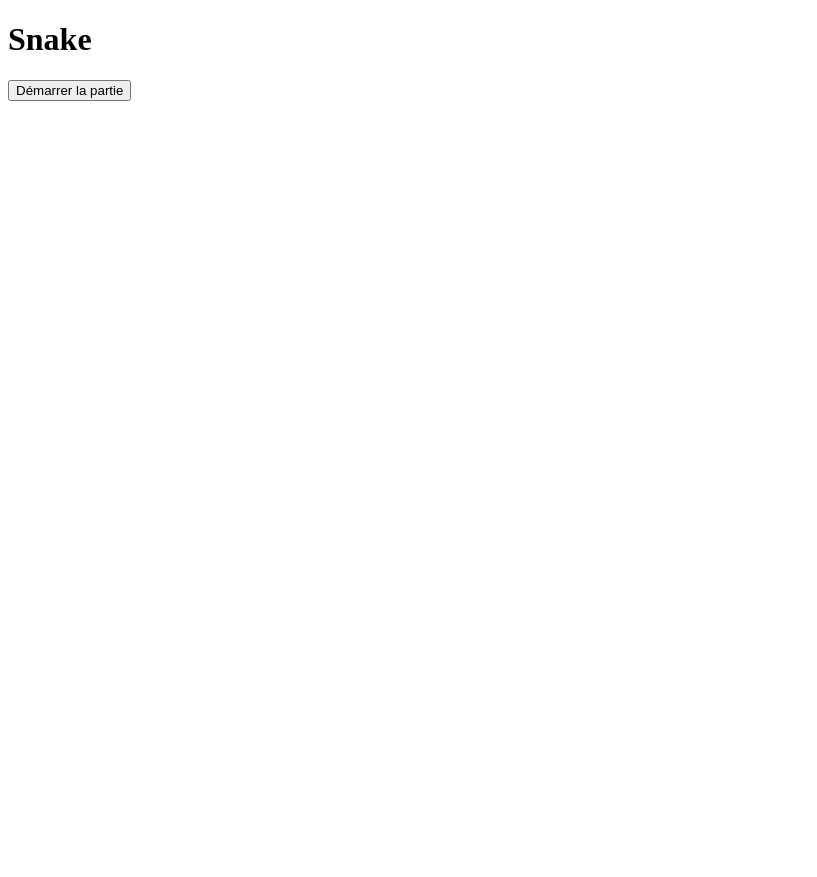
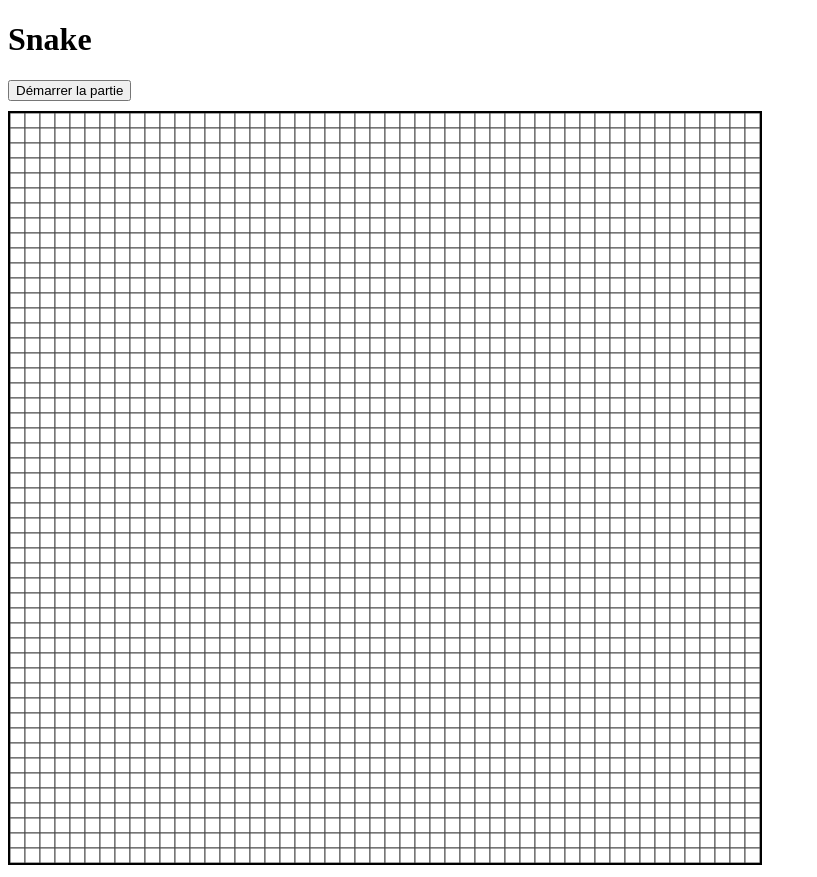
Before and after one commit to mattTru/snake-ts, a website built with Parcel: page index.html in a window 1280 px wide. Both pictures are taken after a click on the button "Démarrer la partie". Shown: the whole page, without its empty margins (0-817 px from the left). Before the commit the page ends 800 px from the top, so only its background shows below. Built offline with nearby package versions, Linux system fonts and the light colour scheme.

Commit message:
Generate grid at initialization

```diff
--- /dev/null
+++ b/index.css
@@ -0,0 +1,4 @@
+#grid canvas {
+    margin-top: 10px;
+    border: 2px solid black;
+}
--- a/index.html
+++ b/index.html
@@ -5,7 +5,10 @@
     <meta name="viewport"
           content="width=device-width, user-scalable=no, initial-scale=1.0, maximum-scale=1.0, minimum-scale=1.0">
     <meta http-equiv="X-UA-Compatible" content="ie=edge">
+
     <title>Snake</title>
+
+    <link rel="stylesheet" href="index.css">
 </head>
 <body>
     <h1>Snake</h1>
--- a/src/grid/dimension.ts
+++ b/src/grid/dimension.ts
@@ -1,6 +1,6 @@
 export const Dimension = Object.freeze({
     grid: {
-        x: 50,
-        y: 50
+        size: 50,
+        box: 15
     }
 })
--- a/src/grid/grid.ts
+++ b/src/grid/grid.ts
@@ -2,12 +2,29 @@ import { Dimension } from "./dimension";
 
 export class Grid {
     public init(): void {
-        alert('Initialisation de la partie');
-
         this.generate();
     }
 
     public generate(): void {
-        alert('Dimension de la grille: largeur -> ' + Dimension.grid.x + ' / ' + 'hauteur -> ' + Dimension.grid.y);
+        const grid = document.createElement('canvas');
+
+        const gridSize = Dimension.grid.box * Dimension.grid.size;
+
+        grid.setAttribute('width', gridSize.toString());
+        grid.setAttribute('height', gridSize.toString());
+
+        document.getElementById('grid')?.appendChild(grid);
+
+        for (let x = 0; x < Dimension.grid.size; x++) {
+            for (let y = 0; y < Dimension.grid.size; y++) {
+                const box = grid.getContext('2d')!
+
+                box.fillStyle = 'white';
+                box.fillRect(Dimension.grid.box * x, Dimension.grid.box * y, Dimension.grid.box, Dimension.grid.box);
+
+                box.strokeStyle = "rgb(75, 75, 75)";
+                box.strokeRect(Dimension.grid.box * x, Dimension.grid.box * y, Dimension.grid.box, Dimension.grid.box);
+            }
+        }
     }
 }
```
